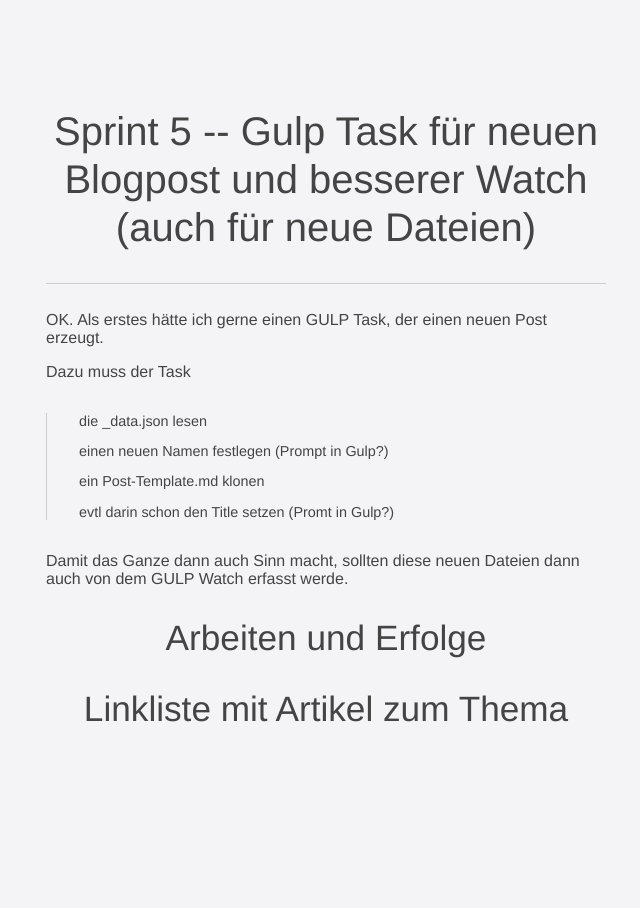
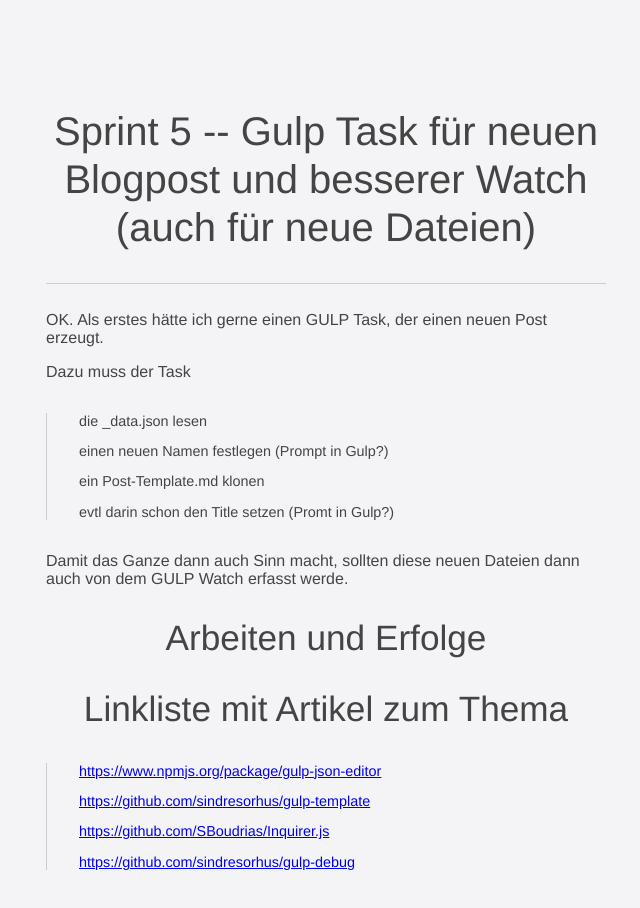
Before and after one commit to kuddl/kuddl.github.io, a plain HTML site: page posts/00005_2014-10-30.html in a window 1280 px wide. Shown: the whole page, without its empty margins (314-954 px from the left). Before the commit the page ends 808 px from the top, so only its background shows below. Drawn offline with Linux system fonts and the light colour scheme.

Commit message:
Update 2014-11-03T11:09:24.195Z

```diff
--- a/posts/2014-10-30_Sprint5.html
+++ b/posts/00005_2014-10-30.html
@@ -10,4 +10,10 @@
 <p>Damit das Ganze dann auch Sinn macht, sollten diese neuen Dateien dann auch von dem GULP Watch erfasst werde.</p>
 <h2>Arbeiten und Erfolge</h2>
 <h2>Linkliste mit Artikel zum Thema</h2>
+<ul>
+<li><a href="https://www.npmjs.org/package/gulp-json-editor">https://www.npmjs.org/package/gulp-json-editor</a></li>
+<li><a href="https://github.com/sindresorhus/gulp-template">https://github.com/sindresorhus/gulp-template</a></li>
+<li><a href="https://github.com/SBoudrias/Inquirer.js">https://github.com/SBoudrias/Inquirer.js</a></li>
+<li><a href="https://github.com/sindresorhus/gulp-debug">https://github.com/sindresorhus/gulp-debug</a></li>
+</ul>
 <script type="text/javascript" src="/js/main.js"></script></body></html>
```
Also changed, not shown: index.html (+1 -1 lines), posts/00001_2014-10-28.html (renamed from posts/2014-10-28_Sprint1.html), posts/00002_2014-10-28.html (renamed from posts/2014-10-28_Sprint2.html), posts/00003_2014-10-28.html (renamed from posts/2014-10-28_Sprint3.html), posts/00004_2014-10-29.html (renamed from posts/2014-10-29_Sprint4.html).
